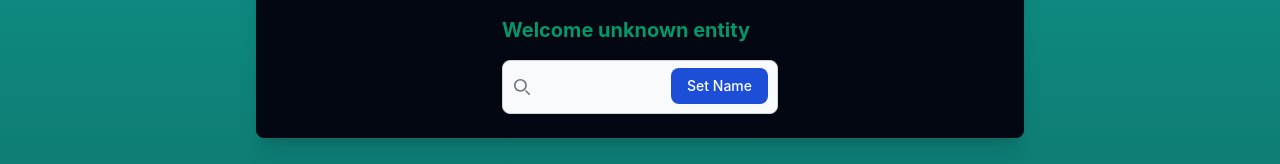
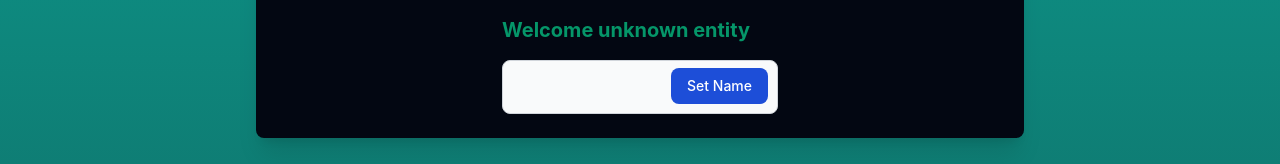
Before and after one commit to AiroldiFederico/Countdown-challenge, a React (Vite) app: page / in a window 1280 px wide. Shown: the part 164-328 px from the top of the page. Built offline with nearby package versions, Linux system fonts and the light colour scheme.

Commit message:
modifica campo input

```diff
--- a/src/components/Player.jsx
+++ b/src/components/Player.jsx
@@ -11,23 +11,6 @@ export default function Player() {
       <div className="mt-4 flex flex-col gap-4 text-xl text-emerald-600">
         <label className="font-bold">Welcome unknown entity</label>
         <div className="relative">
-          <div className="absolute inset-y-0 start-0 flex items-center ps-3 pointer-events-none">
-            <svg
-              className="w-4 h-4 text-gray-500 dark:text-gray-400"
-              aria-hidden="true"
-              xmlns="http://www.w3.org/2000/svg"
-              fill="none"
-              viewBox="0 0 20 20"
-            >
-              <path
-                stroke="currentColor"
-                stroke-linecap="round"
-                stroke-linejoin="round"
-                stroke-width="2"
-                d="m19 19-4-4m0-7A7 7 0 1 1 1 8a7 7 0 0 1 14 0Z"
-              />
-            </svg>
-          </div>
           <input
             type="search"
             id="search"
```
